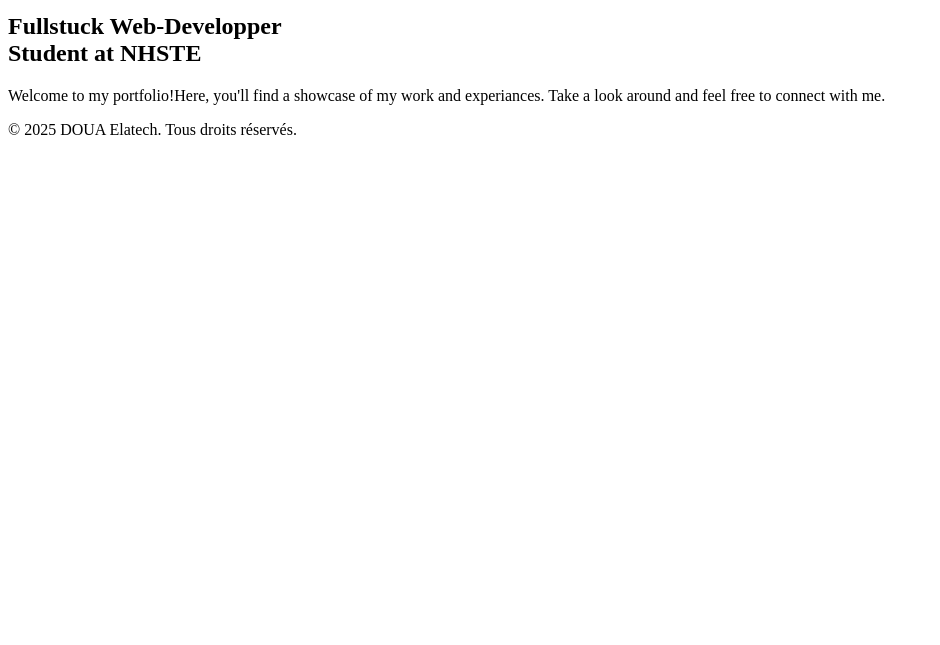
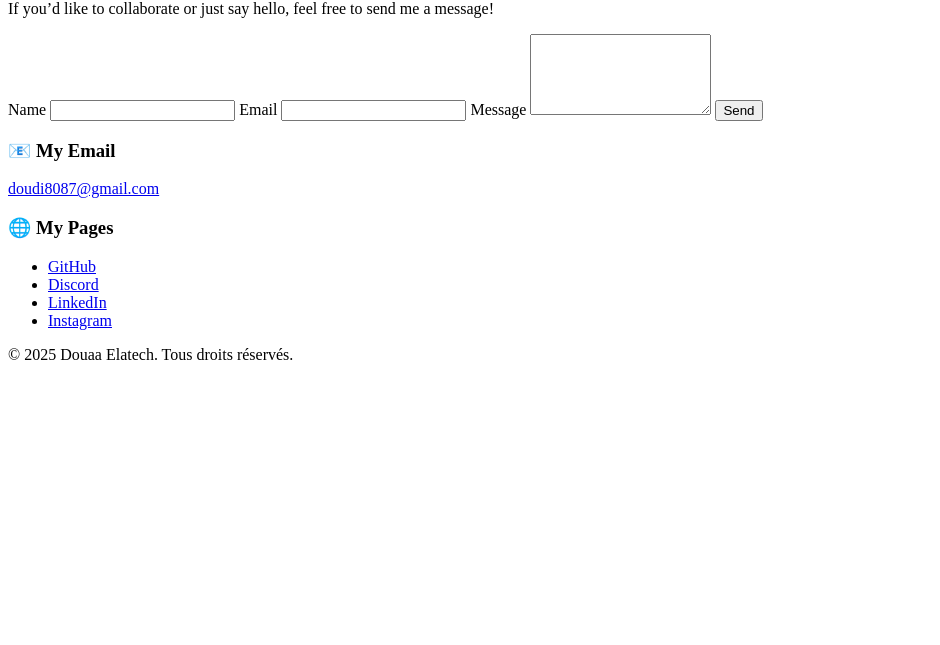
Before and after one commit to douaa19-hub/PORTFOLIO, a plain HTML site: page HTML/contact.html in a window 1280 px wide. Shown: the part 155-800 px from the top of the page, without its empty margins (0-940 px from the left). Drawn offline with Linux system fonts and the light colour scheme.

Commit message:
Initial commit

```diff
--- a/HTML/contact.html
+++ b/HTML/contact.html
@@ -1,10 +1,10 @@
 <!DOCTYPE html>
 <html lang="en">
 <head>
-    <meta charset="UTF-8">
-    <meta name="viewport" content="width=device-width initial-scale=1">
-    <title>Portfolio|Home</title>
-    <link rel="stylesheet" href="styles.css">
+  <meta charset="UTF-8" />
+  <meta name="viewport" content="width=device-width, initial-scale=1.0" />
+  <title>Portfolio | Home</title>
+  <link rel="stylesheet" href="styles.css" />
 </head>
 <body>
   <header>
@@ -15,18 +15,42 @@
       <li><a href="contact.html">Contact</a></li>
     </ul>
   </header>
+
   <main>
-           <div class="intro">
-           <h1>DOUA Elatech</h1>
-           <h2>Fullstuck Web-Developper</br>
-            Student at NHSTE</h2>
-           <p>Welcome to my portfolio!Here,
-            you'll find a showcase of my work and experiances.
-            Take a look around and feel free to connect with me.</p>
+    <h2>Contact Me</h2>
+    <section class="contact-section">
+      <p>If you’d like to collaborate or just say hello, feel free to send me a message!</p>
+
+      <form action="#" method="post" class="contact-form">
+        <label for="name">Name</label>
+        <input type="text" id="name" name="name" required />
+
+        <label for="email">Email</label>
+        <input type="email" id="email" name="email" required />
+
+        <label for="message">Message</label>
+        <textarea id="message" name="message" rows="5" required></textarea>
+
+        <button type="submit">Send</button>
+      </form>
+
+      <div class="contact-info">
+        <h3>📧 My Email</h3>
+        <p><a href="mailto:doudi8087@gmail.com">doudi8087@gmail.com</a></p>
+
+        <h3>🌐 My Pages</h3>
+        <ul>
+          <li><a href="https://github.com/douaa19-hub" target="_blank">GitHub</a></li>
+          <li><a href="#discord" target="_blank">Discord</a></li>
+          <li><a href="#linkedin" target="_blank">LinkedIn</a></li>
+          <li><a href="#instagram" target="_blank">Instagram</a></li>
+        </ul>
       </div>
+    </section>
   </main>
+
+  <footer>
+    <p>&copy; 2025 Douaa Elatech. Tous droits réservés.</p>
+  </footer>
 </body>
-    <footer>
-        <p>&copy; 2025 DOUA Elatech. Tous droits réservés.</p>
-    </footer>
 </html>
```
Lines whose indentation alone changed are shown as unchanged.
